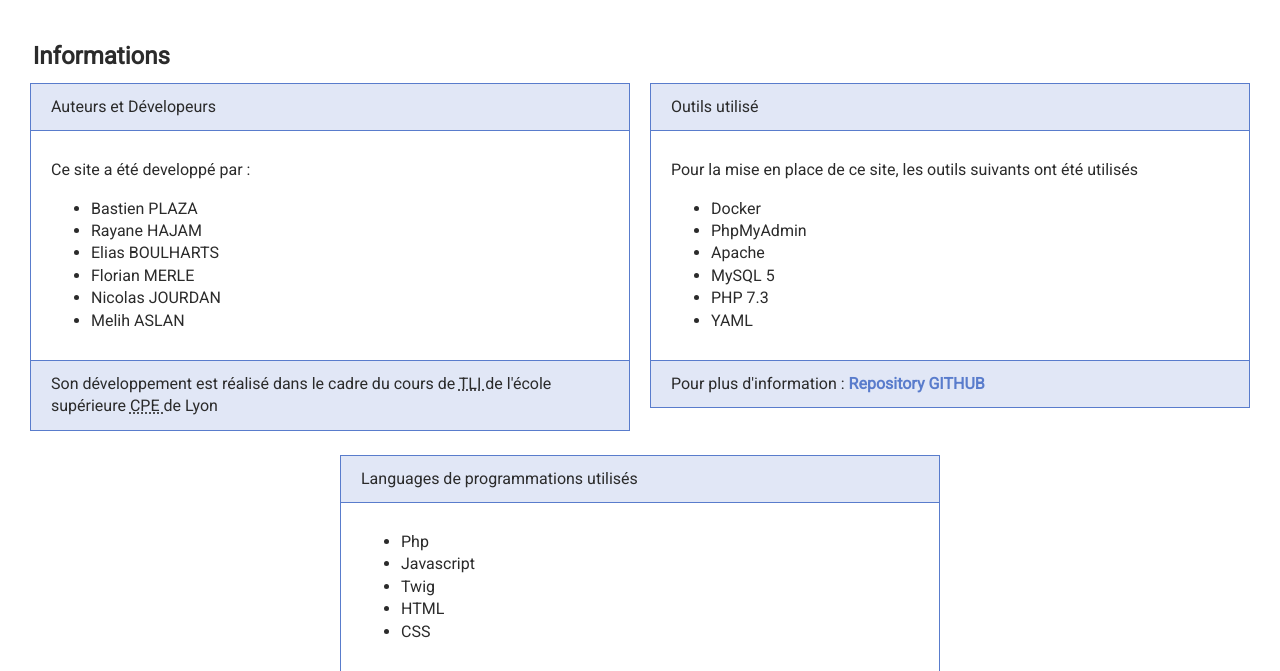
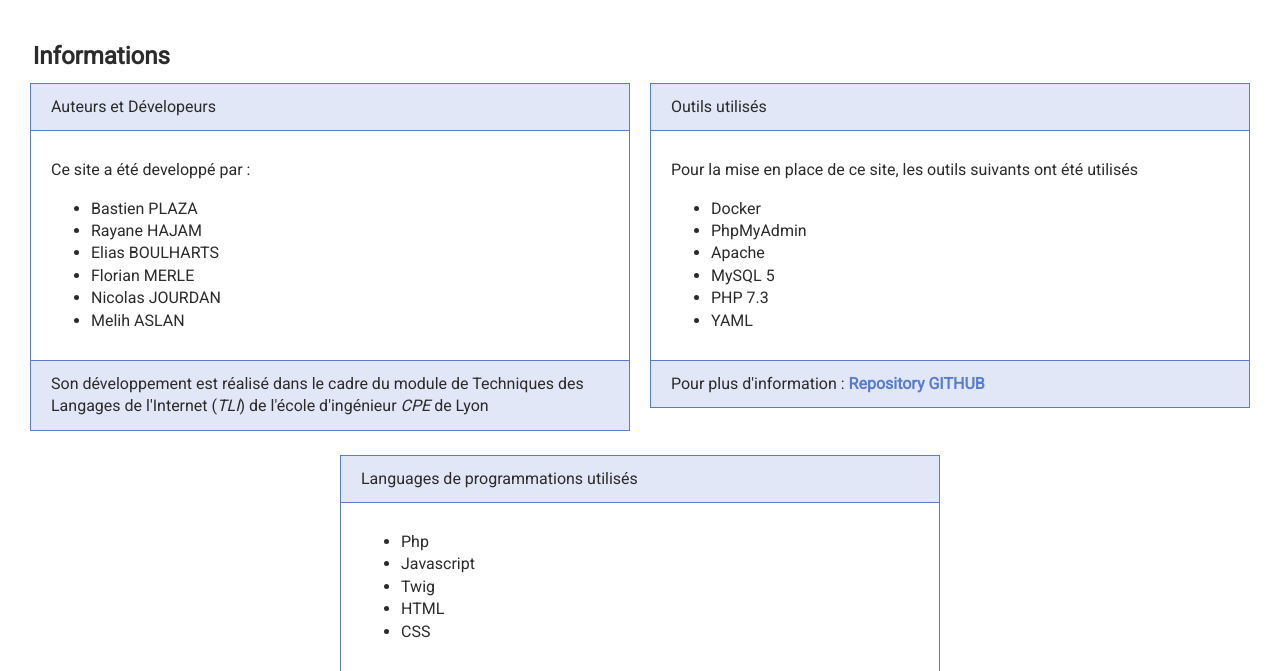
Before and after one commit to bref-n-m/tli, a PHP site: template data/www/app/src/App/templates/information.html.twig in a window 1280 px wide. Shown: the part 66-737 px from the top of the page. Run offline with PHP 8.4, Linux system fonts and the light colour scheme; the template is opened without the code that fills it, so the values that code supplies are empty; some libraries are stand-ins or nearby versions.

Commit message:
ajout style abbr

```diff
--- a/data/www/app/public/style/miscellaneous.css
+++ b/data/www/app/public/style/miscellaneous.css
@@ -29,6 +29,14 @@ a {
     font-weight: bold;
     text-decoration: none;
     cursor: pointer;
+}
+
+/* Abréviations */
+
+abbr{
+    border-bottom: none;
+    text-decoration: none;
+    font-style: italic;
 }
 
 /* Bouton and alerts */
--- a/data/www/app/src/App/templates/information.html.twig
+++ b/data/www/app/src/App/templates/information.html.twig
@@ -24,16 +24,15 @@
                     </ul>
                 </div>
                 <div class="card-footer">
-                    Son développement est réalisé dans le cadre du cours de
-                    <abbr title="Techniques et Langages de l'Internet"> TLI </abbr>
-                    de l'école supérieure <abbr title="Chimie, Physique, Electronique"> CPE </abbr> de Lyon
+                    Son développement est réalisé dans le cadre du module de Techniques des Langages de l'Internet (<abbr title="Techniques et Langages de l'Internet">TLI</abbr>)
+                    de l'école d'ingénieur <abbr title="Chimie, Physique, Electronique"> CPE </abbr> de Lyon
                 </div>
             </div>
         </div>
         <div class="col-s-12 col-m-6">
             <div class="card">
                 <div class="card-header">
-                    Outils utilisé
+                    Outils utilisés
                 </div>
                 <div class="card-body">
                     <p>
```
